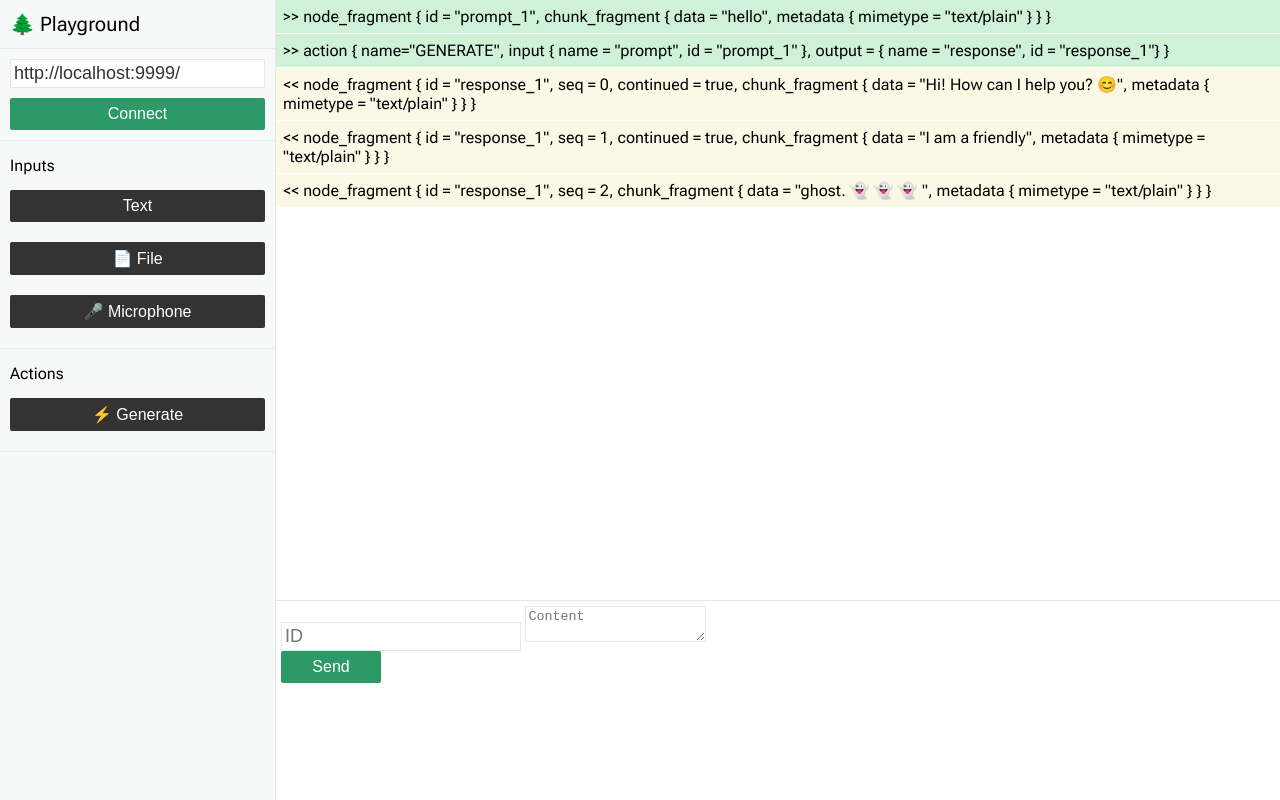
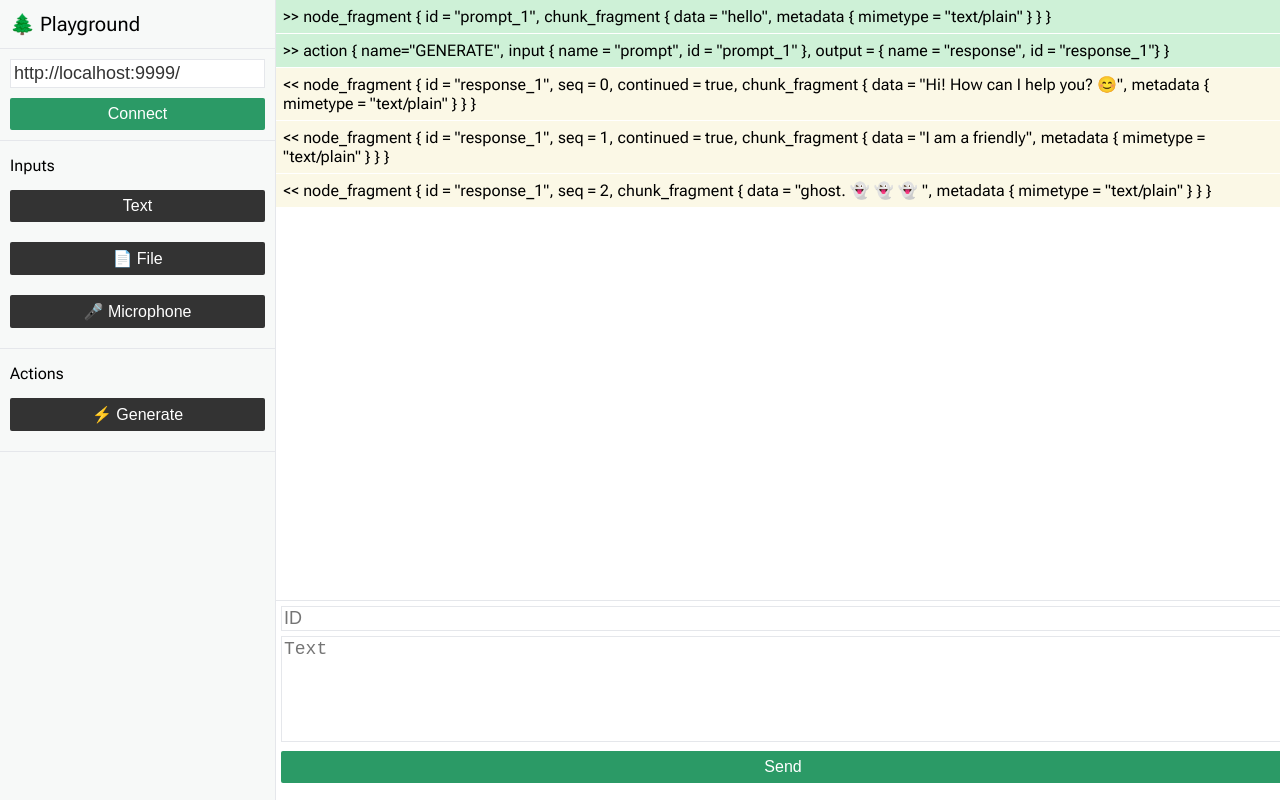
Before and after one commit to rakyll/eg-playground, a plain HTML site: page index.html in a window 1280 px wide. Drawn offline with Linux system fonts and the light colour scheme.

Commit message:
Fix the text input

```diff
--- a/index.html
+++ b/index.html
@@ -84,31 +84,29 @@
             background-color: #fbf8e6;
         }
         .prompt {
-            padding: 5px 5px;
             width: 100%;
             height: 200px;
-            display: flex;
+            padding: 5px;
             overflow-y: hidden;
         }
         .prompt .config {
-            flex: 1;
             font-size: 18px;
         }
         .prompt .button {
-            flex: 1;
             margin: 0px;
-            width: 100px;
             background-color: #2b9a66;
         }
-        .prompt .text-config input {
+        .prompt .text-config {
+        }
+        .prompt .text-config textarea {
+            height: 100px;
+        }
+        .prompt .text-config textarea, .prompt .text-config input {
             margin: 0px;
             font-size: 18px;
             border: solid 1px #e5e7eb;
-            padding: 3px;
-        }
-        .prompt .text-config textarea {
-            margin: 0px;
-            border: solid 1px #e5e7eb;
+            width: 100%;
+            margin-bottom: 5px;
         }
     </style>
 </head>
@@ -134,8 +132,6 @@
             <h3>Actions</h3>
             <button class="button">⚡ Generate</button>
         </div>
-
-
     </div> <!-- end of sidebar -->
 
     <div class="main">
@@ -160,8 +156,8 @@
         <div class="prompt">
             <div class="config">
                 <div class="text-config">
-                    <input placeholder="ID">
-                    <textarea placeholder="Content"></textarea>
+                    <input placeholder="ID"><br>
+                    <textarea placeholder="Text"></textarea>
                 </div>
                 <button class="button">Send</button>
             </div>
```
